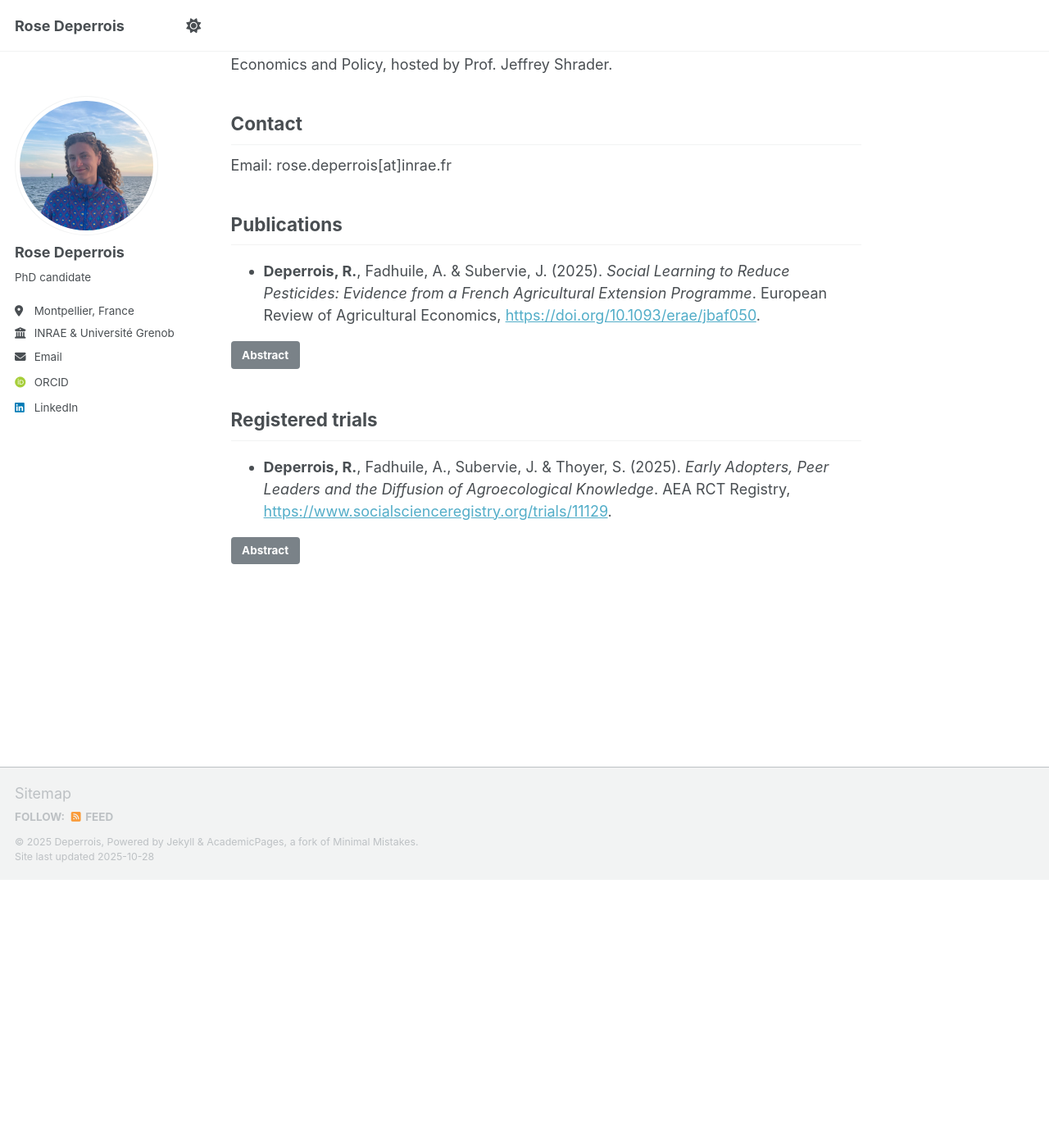
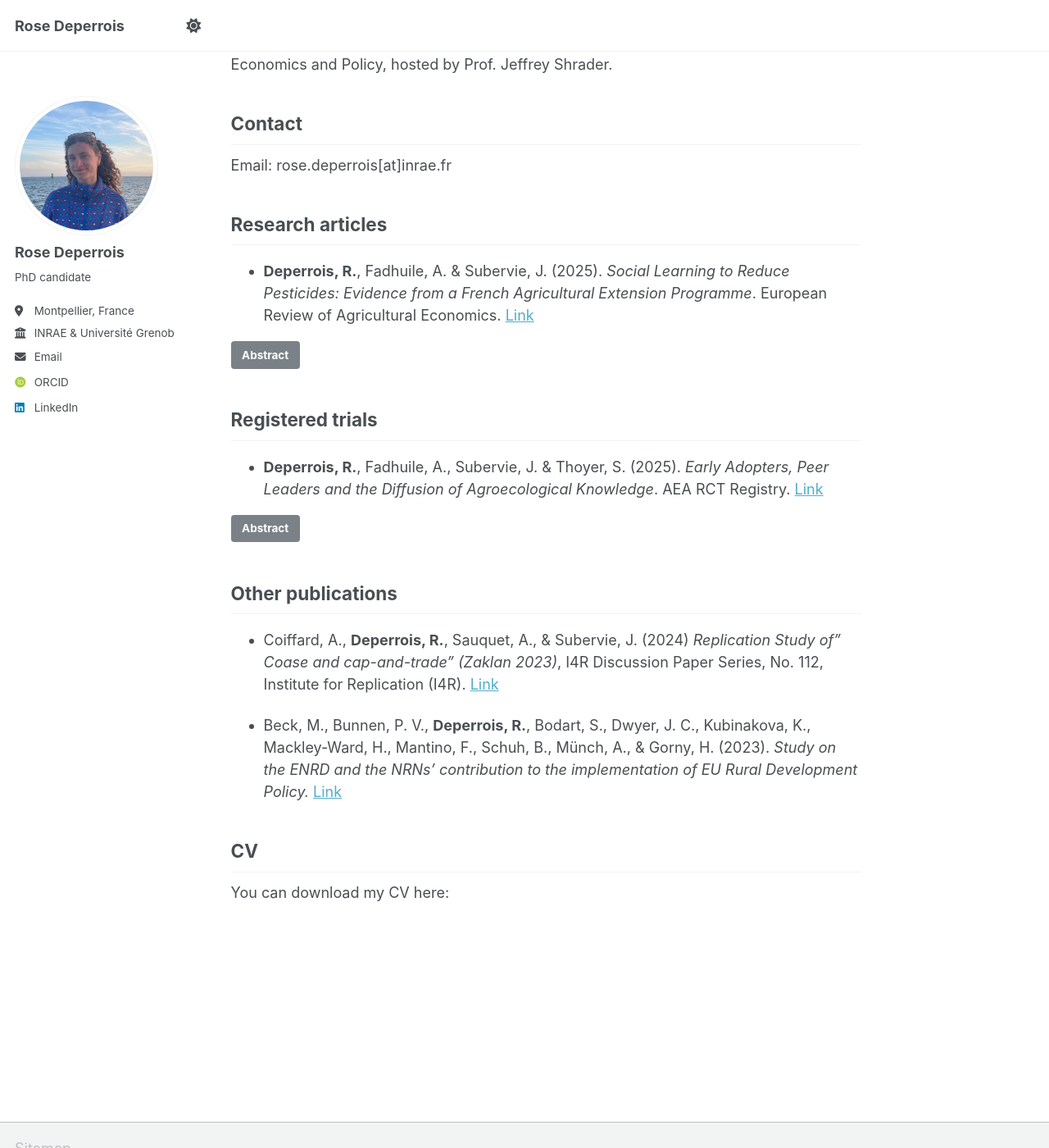
Before and after one commit to rosedeperrois/rosedeperrois.github.io, a Jekyll site: the page built from _pages/about.md, in a window 1280 px wide and 1400 px high, scrolled down 407 px. Shown: the whole window at 82% size. Built offline with Jekyll 4.4.1, drawn with Linux system fonts in a browser that asks for light colours; some web fonts are replaced; a script that is not in the unit is left out; before the commit the page ends 1480 px from its top, so only the background shows below that.

Commit message:
Update about.md

```diff
--- a/_pages/about.md
+++ b/_pages/about.md
@@ -19,16 +19,27 @@ Contact
 --------
 Email: rose.deperrois[at]inrae.fr
 
-Publications
+Research articles
 --------
-- **Deperrois, R.**, Fadhuile, A. & Subervie, J. (2025). *Social Learning to Reduce Pesticides: Evidence from a French Agricultural Extension Programme*. European Review of Agricultural Economics,  [https://doi.org/10.1093/erae/jbaf050](https://doi.org/10.1093/erae/jbaf050).
+- **Deperrois, R.**, Fadhuile, A. & Subervie, J. (2025). *Social Learning to Reduce Pesticides: Evidence from a French Agricultural Extension Programme*. European Review of Agricultural Economics.  [Link](https://doi.org/10.1093/erae/jbaf050)
 <details class="abstract-box">
 <summary class="btn btn-abstract">Abstract</summary>    <p>Social learning is likely to play a crucial role in disseminating new agricultural technologies and driving the agroecological transition in European countries. We evaluated a French pesticide reduction programme designed to train farmers and promote practices through demonstration days on participating farms. Using pseudo-panel data from surveys conducted before and after the program’s launch, we found evidence of decreased pesticide use among cohorts linked to farms attending demonstration days. Our analysis, supported by a placebo test and various robustness checks, suggests that peer-sharing in training programs can scale up effectively at no additional cost.</p>
   </details>
 
 Registered trials
 --------
-- **Deperrois, R.**, Fadhuile, A., Subervie, J. & Thoyer, S. (2025). *Early Adopters, Peer Leaders and the Diffusion of Agroecological Knowledge*. AEA RCT Registry,  [https://www.socialscienceregistry.org/trials/11129](https://www.socialscienceregistry.org/trials/11129).
+- **Deperrois, R.**, Fadhuile, A., Subervie, J. & Thoyer, S. (2025). *Early Adopters, Peer Leaders and the Diffusion of Agroecological Knowledge*. AEA RCT Registry.  [Link](https://www.socialscienceregistry.org/trials/11129)
 <details class="abstract-box">
 <summary class="btn btn-abstract">Abstract</summary>    <p>Peer-to-peer knowledge diffusion is increasingly recognized as a key mechanism in various economic contexts and may play a crucial role in fostering the adoption of agroecological practices among farmers. However, the conditions for effective peer learning remain poorly understood, particularly regarding the role of the injection point – the first individual to receive information – within a peer group. This study examines whether the profile of the injection point affects the diffusion of agroecological knowledge. We conduct a randomized controlled trial (RCT) with roughly 850 voluntary French farmers, randomly assigned to peer groups on a digital communication platform. Over an 18-month period, only one farmer per treated group receives information on agroecology, serving as the injection point for diffusion. Treatment varies according to whether the injection point is an early adopter of agroecology or an ordinary peer. A benchmark group receives direct broadcasting of the information to all members. The experiment began in January 2025 and will run until June 2026, with data collection ongoing.</p>
   </details>
+
+Other publications
+--------
+- Coiffard, A., **Deperrois, R.**, Sauquet, A., & Subervie, J. (2024) *Replication Study of" Coase and cap-and-trade" (Zaklan 2023)*, I4R Discussion Paper Series, No. 112, Institute for Replication (I4R). [Link](https://www.econstor.eu/bitstream/10419/289781/1/I4R-DP112.pdf)
+
+- Beck, M., Bunnen, P. V., **Deperrois, R.**, Bodart, S., Dwyer, J. C., Kubinakova, K., Mackley-Ward, H., Mantino, F., Schuh, B., Münch, A., & Gorny, H. (2023). *Study on the ENRD and the NRNs’ contribution to the implementation of EU Rural Development Policy.* [Link](https://eprints.glos.ac.uk/12850/7/12850%20Beck%2C%20Bunnen%2C%20Deperrois%2C%20Bodart%2C%20Dwyer%2C%20Kubinakova%2C%20Mackley-Ward%2C%20Francesco%2C%20Schuh%2C%20Munch%2C%20Gorny%20%282023%29%20Study%20on%20the%20ENRD%20and%20the%20NRNs%27%20contribution%20to%20the%20implementation%20of%20the%20EU%20rural%20development%20policy.pdf)
+
+CV
+--------
+
+You can download my CV here:
```
